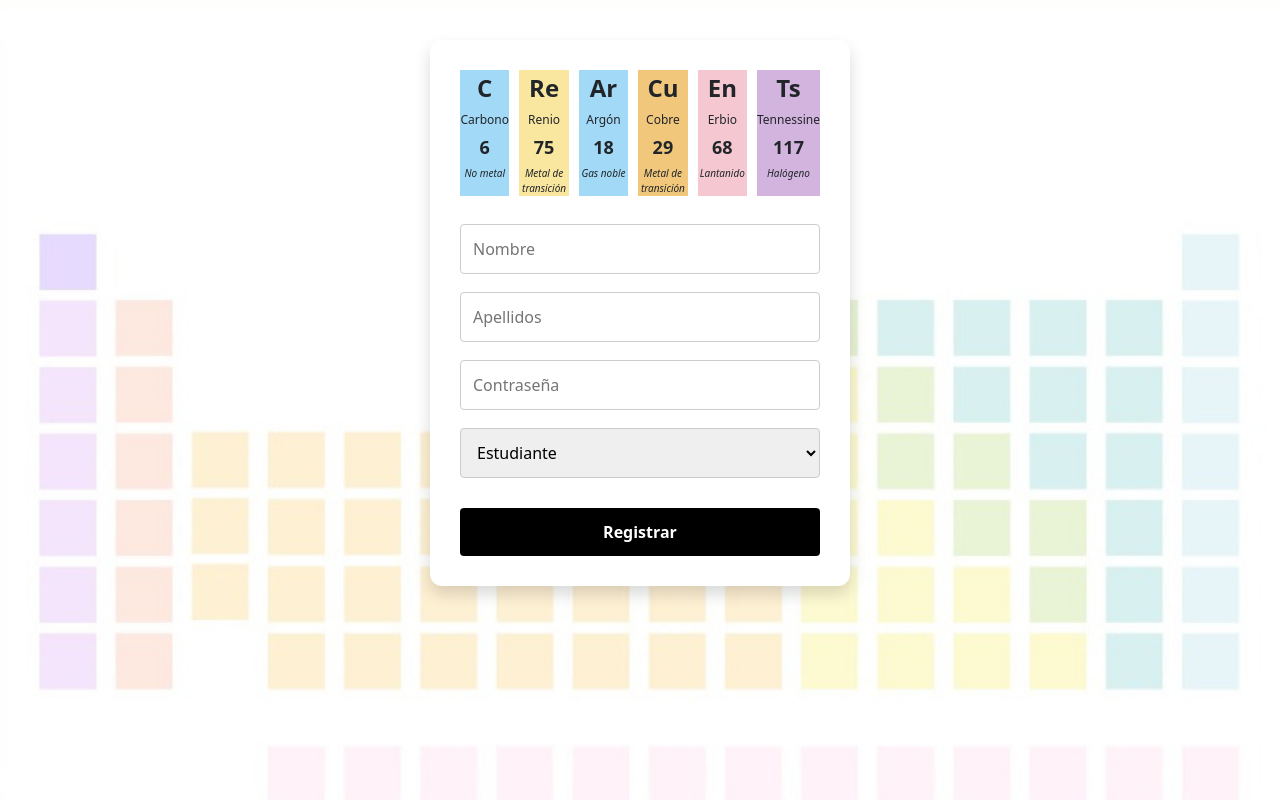
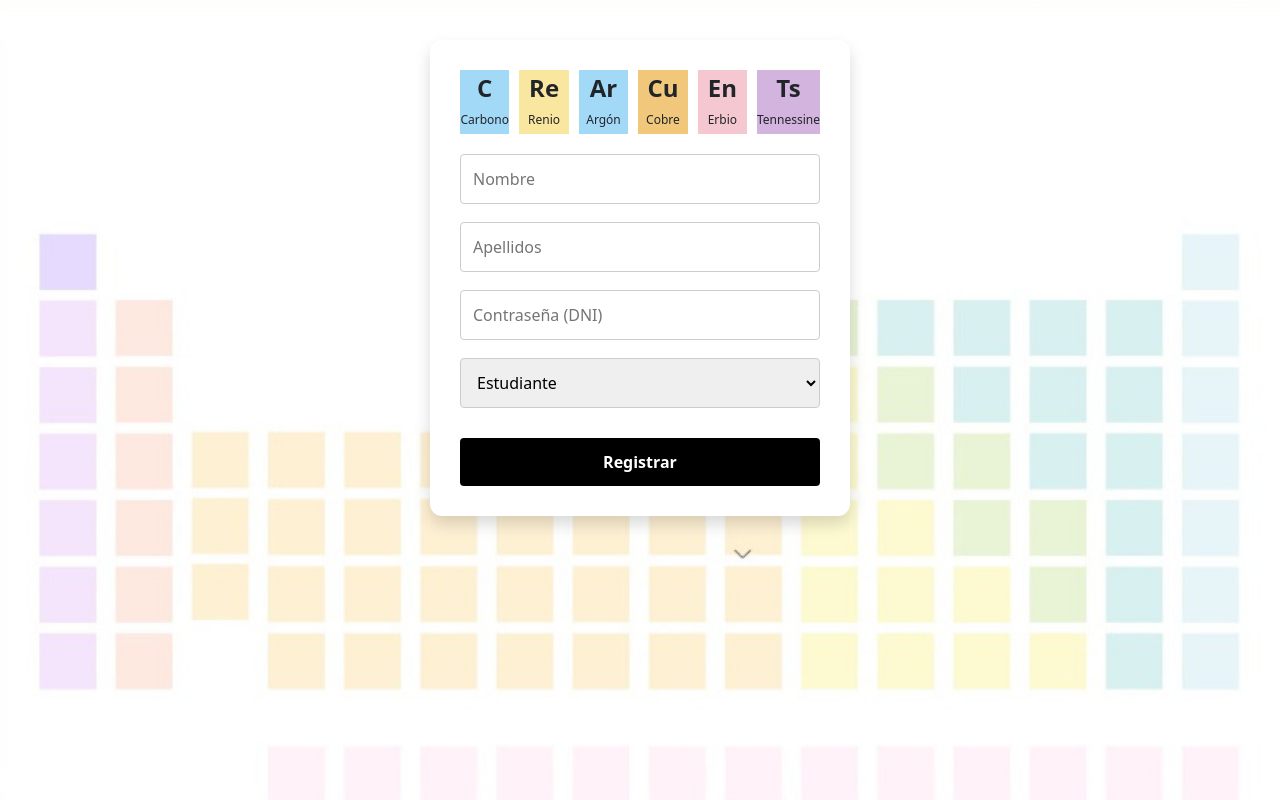
Before and after one commit to kevin332-creator/quimicaAPP, a React (Vite) app in the folder frontend/: page /register in a window 1280 px wide. Built offline with nearby package versions, Linux system fonts and the light colour scheme.

Commit message:
version h

```diff
--- a/frontend/src/pages/Register.jsx
+++ b/frontend/src/pages/Register.jsx
@@ -9,7 +9,15 @@ function Register() {
   const [rol, setRol] = useState('estudiante');
   const [error, setError] = useState('');
   const [mensaje, setMensaje] = useState('');
+  const [validNombre, setValidNombre] = useState(false);
+  const [validApellidos, setValidApellidos] = useState(false);
+  const [validContraseña, setValidContraseña] = useState(false);
   const navigate = useNavigate();
+
+  // Expresiones regulares
+  const nombreRegex = /^[a-zA-Z\s]+$/; // Solo letras y espacios
+  const apellidosRegex = /^[a-zA-Z\s]+$/; // Solo letras y espacios
+  const dniRegex = /^[0-9]{8}$/; // 8 dígitos numéricos (DNI)
 
   const handleRegister = async (e) => {
     e.preventDefault();
@@ -32,6 +40,22 @@ function Register() {
     }
   };
 
+  // Validaciones en tiempo real
+  const handleNombreChange = (e) => {
+    setNombre(e.target.value);
+    setValidNombre(nombreRegex.test(e.target.value)); // Verificar si el nombre solo tiene letras y espacios
+  };
+
+  const handleApellidosChange = (e) => {
+    setApellidos(e.target.value);
+    setValidApellidos(apellidosRegex.test(e.target.value)); // Verificar si los apellidos solo tienen letras y espacios
+  };
+
+  const handleContraseñaChange = (e) => {
+    setContraseña(e.target.value);
+    setValidContraseña(dniRegex.test(e.target.value)); // Verificar si la contraseña es un DNI (8 dígitos)
+  };
+
   return (
     <div style={styles.registerBackground}>
       <div style={styles.registerContainer}>
@@ -40,68 +64,82 @@ function Register() {
           <div style={styles.elementItemBlue}>
             <div style={styles.elementSymbol}>C</div>
             <div style={styles.elementText}>Carbono</div>
-            <div style={styles.elementNumber}>6</div>
-            <div style={styles.elementCategory}>No metal</div>
+            <div style={styles.elementNumber}></div>
+            <div style={styles.elementCategory}></div>
           </div>
           <div style={styles.elementItemYellow}>
             <div style={styles.elementSymbol}>Re</div>
             <div style={styles.elementText}>Renio</div>
-            <div style={styles.elementNumber}>75</div>
-            <div style={styles.elementCategory}>Metal de transición</div>
+            <div style={styles.elementNumber}></div>
+            <div style={styles.elementCategory}></div>
           </div>
           <div style={styles.elementItemBlue}>
             <div style={styles.elementSymbol}>Ar</div>
             <div style={styles.elementText}>Argón</div>
-            <div style={styles.elementNumber}>18</div>
-            <div style={styles.elementCategory}>Gas noble</div>
+            <div style={styles.elementNumber}></div>
+            <div style={styles.elementCategory}></div>
           </div>
           <div style={styles.elementItemOrange}>
             <div style={styles.elementSymbol}>Cu</div>
             <div style={styles.elementText}>Cobre</div>
-            <div style={styles.elementNumber}>29</div>
-            <div style={styles.elementCategory}>Metal de transición</div>
+            <div style={styles.elementNumber}></div>
+            <div style={styles.elementCategory}></div>
           </div>
           <div style={styles.elementItemPink}>
             <div style={styles.elementSymbol}>En</div>
             <div style={styles.elementText}>Erbio</div>
-            <div style={styles.elementNumber}>68</div>
-            <div style={styles.elementCategory}>Lantanido</div>
+            <div style={styles.elementNumber}></div>
+            <div style={styles.elementCategory}></div>
           </div>
           <div style={styles.elementItemPurple}>
             <div style={styles.elementSymbol}>Ts</div>
             <div style={styles.elementText}>Tennessine</div>
-            <div style={styles.elementNumber}>117</div>
-            <div style={styles.elementCategory}>Halógeno</div>
+            <div style={styles.elementNumber}></div>
+            <div style={styles.elementCategory}></div>
           </div>
         </div>
 
+
         {/* Formulario de registro */}
-        <h2></h2>
         <form onSubmit={handleRegister} style={{ width: '100%' }}>
           <input
             type="text"
             placeholder="Nombre"
             value={nombre}
-            onChange={e => setNombre(e.target.value)}
+            onChange={handleNombreChange}
             required
             style={styles.input}
           />
+          {/* Mensaje de error si el nombre no es válido */}
+          {!validNombre && nombre.length > 0 && (
+            <p style={{ color: 'red' }}>El nombre solo puede contener letras y espacios.</p>
+          )}
+
           <input
             type="text"
             placeholder="Apellidos"
             value={apellidos}
-            onChange={e => setApellidos(e.target.value)}
+            onChange={handleApellidosChange}
             required
             style={styles.input}
           />
+          {/* Mensaje de error si los apellidos no son válidos */}
+          {!validApellidos && apellidos.length > 0 && (
+            <p style={{ color: 'red' }}>Los apellidos solo pueden contener letras y espacios.</p>
+          )}
+
           <input
             type="password"
-            placeholder="Contraseña"
+            placeholder="Contraseña (DNI)"
             value={contraseña}
-            onChange={e => setContraseña(e.target.value)}
+            onChange={handleContraseñaChange}
             required
             style={styles.input}
           />
+          {/* Mensaje de error si la contraseña no es válida */}
+          {!validContraseña && contraseña.length > 0 && (
+            <p style={{ color: 'red' }}>La contraseña debe ser un DNI válido (8 dígitos).</p>
+          )}
 
           <select
             value={rol}
@@ -112,7 +150,13 @@ function Register() {
             <option value="estudiante">Estudiante</option>
           </select>
 
-          <button type="submit" style={styles.submitButton}>Registrar</button>
+          <button
+            type="submit"
+            style={styles.submitButton}
+            disabled={!validNombre || !validApellidos || !validContraseña} // Deshabilitar el botón hasta que todos los campos sean válidos
+          >
+            Registrar
+          </button>
 
           {mensaje && <p style={{ color: 'green' }}>{mensaje}</p>}
           {error && <p style={{ color: 'red' }}>{error}</p>}
```
